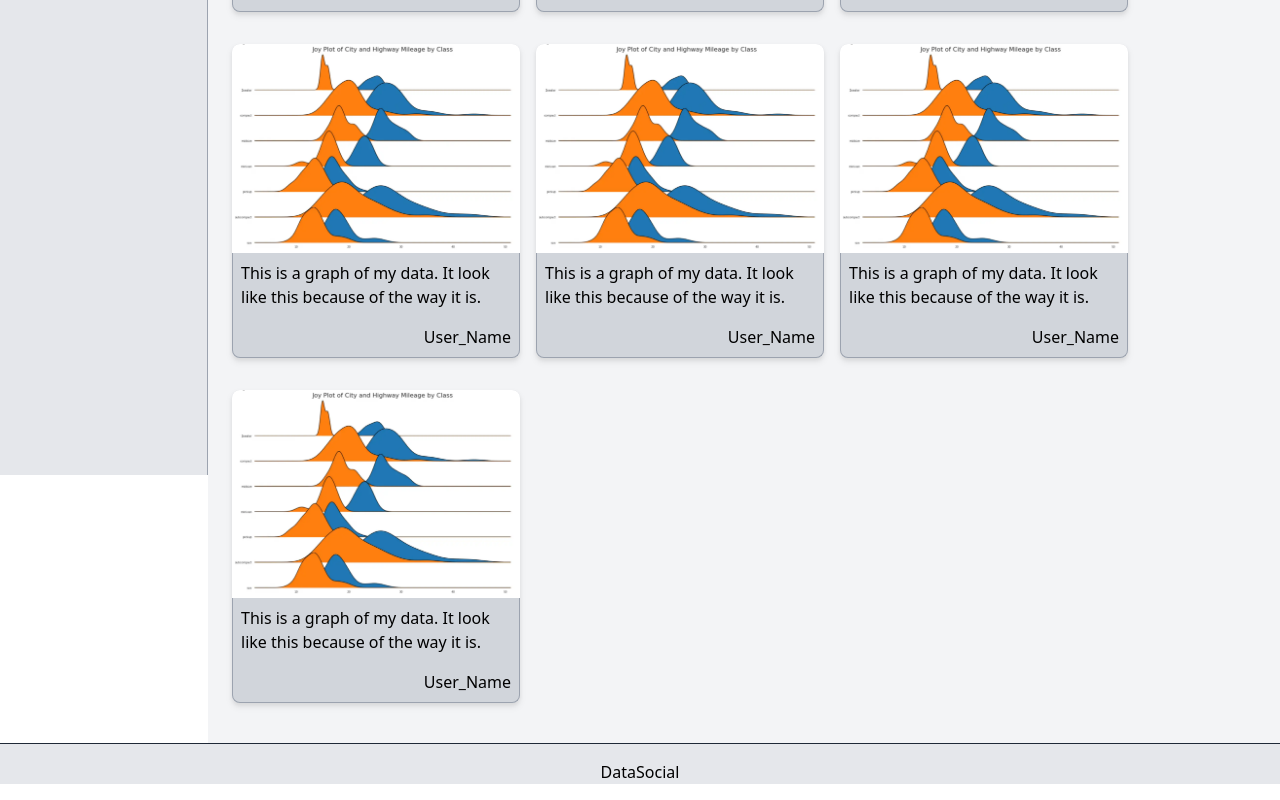
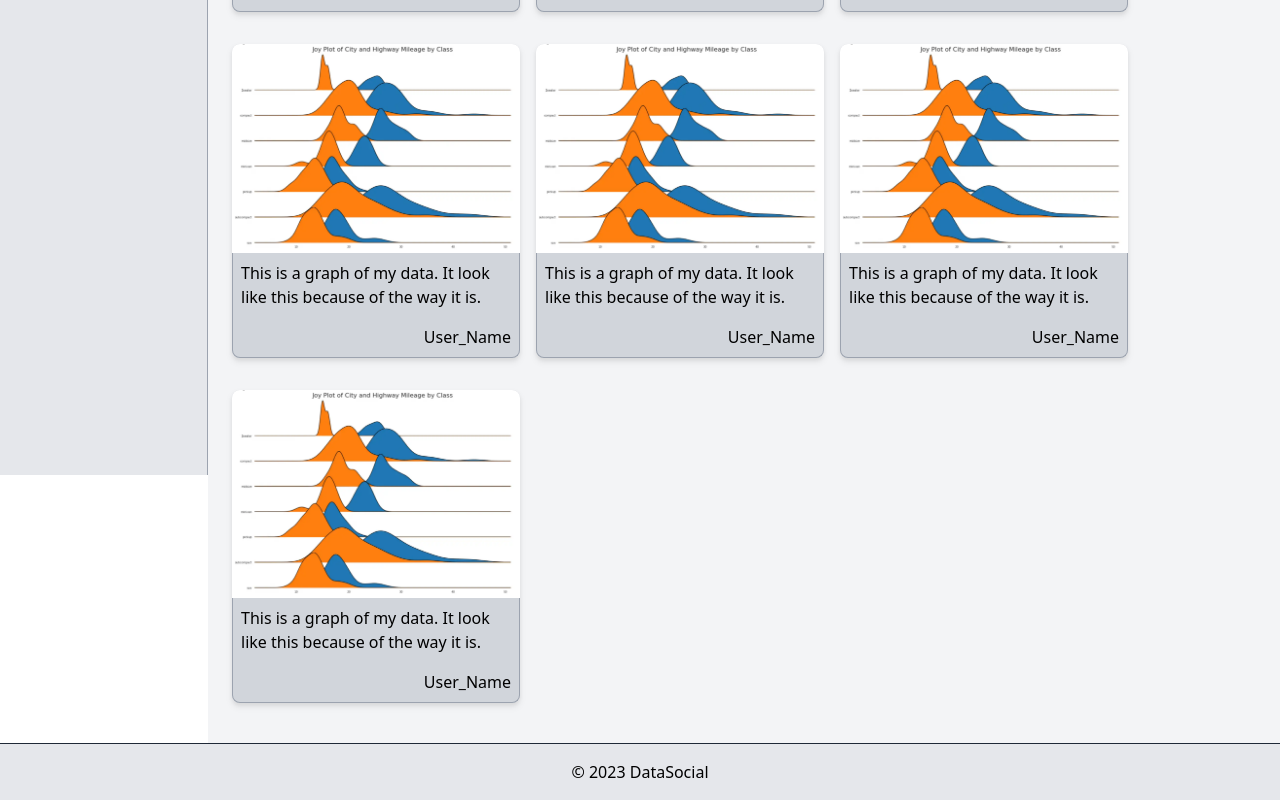
Before and after one commit to jrduell/402-Project, a Next.js app: page / in a window 1280 px wide. Shown: the part 400-1200 px from the top of the page. Built offline with nearby package versions, Linux system fonts and the light colour scheme.

Commit message:
Fix footer background

```diff
--- a/components/Footer.js
+++ b/components/Footer.js
@@ -1,8 +1,8 @@
 export default function NavBar() {
     return (
-      <div className="w-full text-center bg-gray-200 border-t border-gray-800">
-        <div className="my-4">
-          <p>DataSocial</p>
+      <div className="w-full p-4 text-center bg-gray-200 border-t border-gray-800">
+        <div>
+          <p>© 2023 DataSocial</p>
         </div>
       </div>
     )
```
